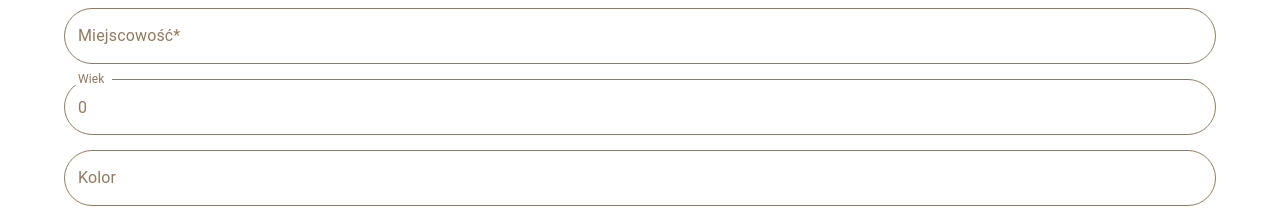
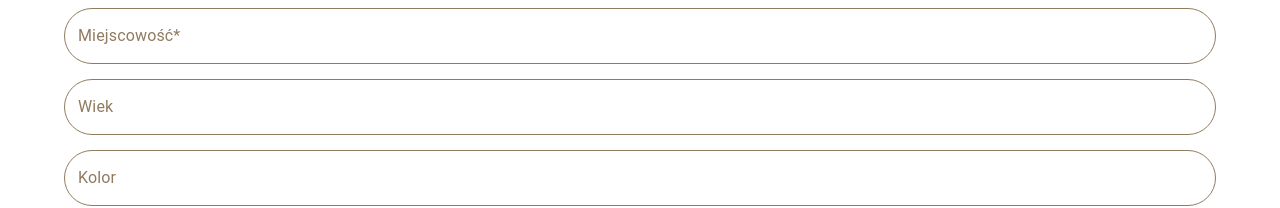
Before and after one commit to asiabielawska/PetsFinder, a React (Vite) app: page /form in a window 1280 px wide. Shown: the part 330-538 px from the top of the page. Built offline with nearby package versions, Linux system fonts and the light colour scheme.

Commit message:
Change type

```diff
--- a/src/components/Form/Form.tsx
+++ b/src/components/Form/Form.tsx
@@ -31,7 +31,7 @@ type MockAnnouncement = {
   date: dayjs.Dayjs;
   gender: string;
   city: string;
-  age: number;
+  age: string;
   color: string;
   race: string;
   content: string;
@@ -45,7 +45,7 @@ export const Form = () => {
     date: dayjs(),
     gender: "",
     city: "",
-    age: 0,
+    age: "",
     color: "",
     race: "",
     content: "",
@@ -104,11 +104,12 @@ export const Form = () => {
           type="file"
           style={{ display: "none" }}
           onChange={(e: React.ChangeEvent<HTMLInputElement>) => {
+            if (!e.target.files) return;
             const reader = new FileReader();
             reader.onloadend = () => {
               setImage(reader.result as string);
             };
-            reader.readAsDataURL(e.target.files![0]!);
+            reader.readAsDataURL(e.target.files[0]);
           }}
         />
         <AddImg
```
